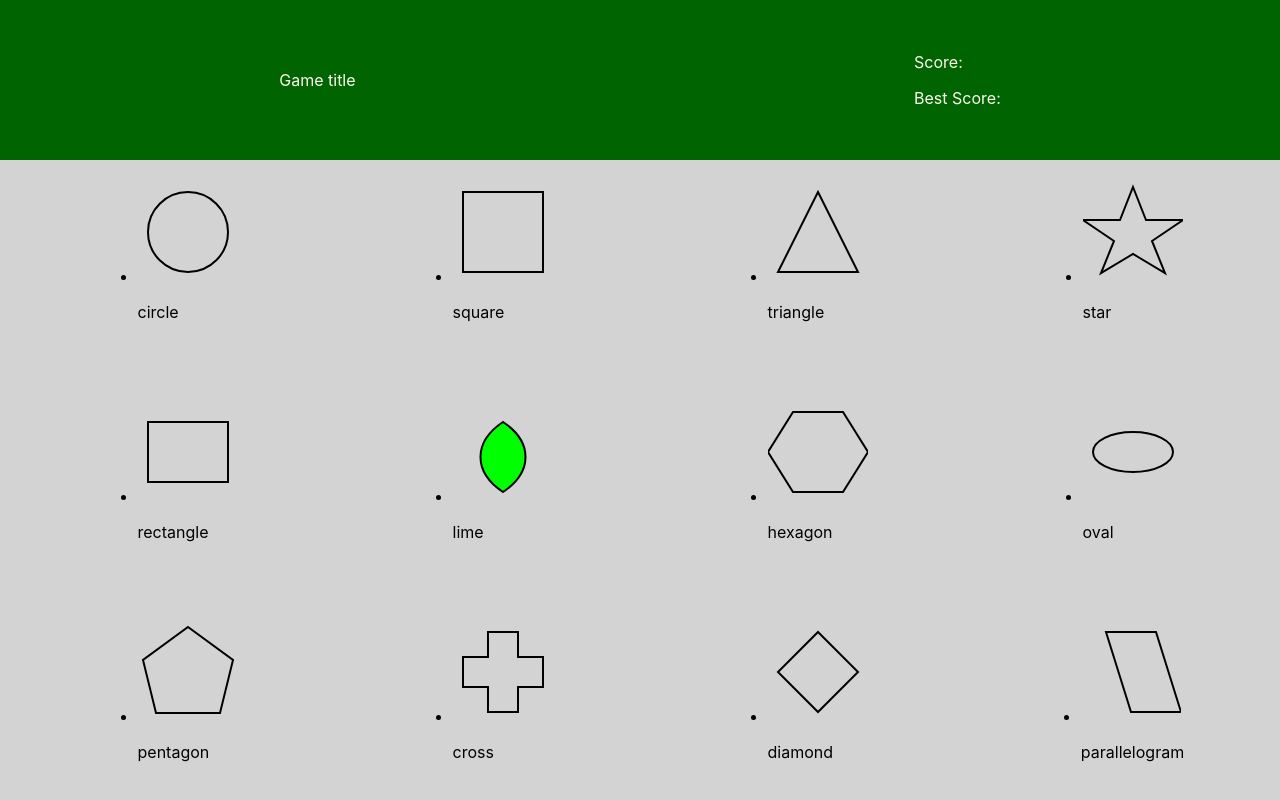
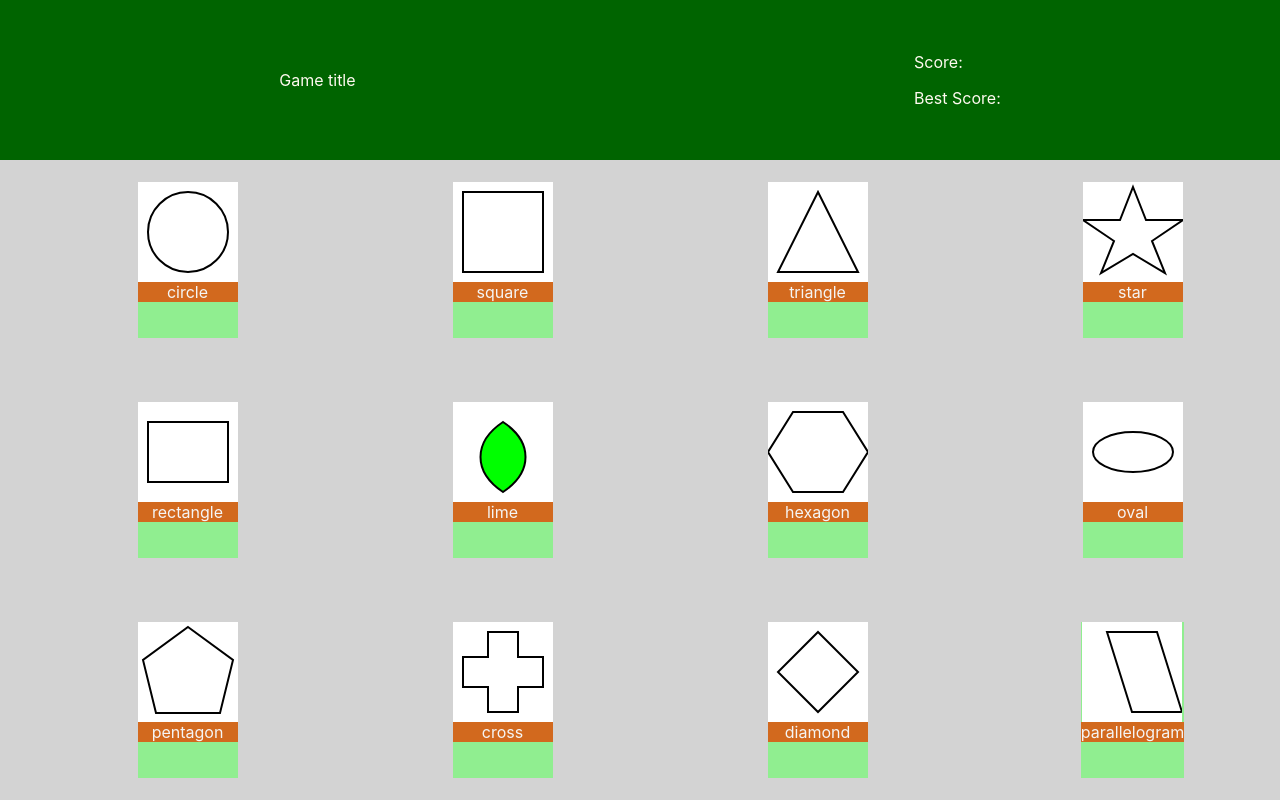
Before and after one commit to matthewnolancintron/memory_card, a React (Create React App) app: page / in a window 1280 px wide. Built offline with nearby package versions, Linux system fonts and the light colour scheme.

Commit message:
styled the cards

```diff
--- a/src/index.css
+++ b/src/index.css
@@ -32,6 +32,31 @@ body {
   grid-template-columns: repeat(auto-fit, minmax(250px, 1fr));
   grid-auto-rows: minmax(200px, auto);
   gap: 20px;
+
   justify-items: center;
   align-items: center;
   }
+
+  .card{
+    background-color: lightgreen;
+    list-style-type: none;
+    padding-bottom:20px;
+    display:flex;
+    flex-direction: column;
+    justify-content: center;
+    align-items: center;
+
+
+  }
+
+  .cardImg{
+    background-color:rgba(255, 255, 255,1);
+  }
+
+  .cardName{
+    background-color: chocolate;
+    width:100%;
+    text-align: center;
+    margin-top: 0;
+    color:whitesmoke;
+  }
```
